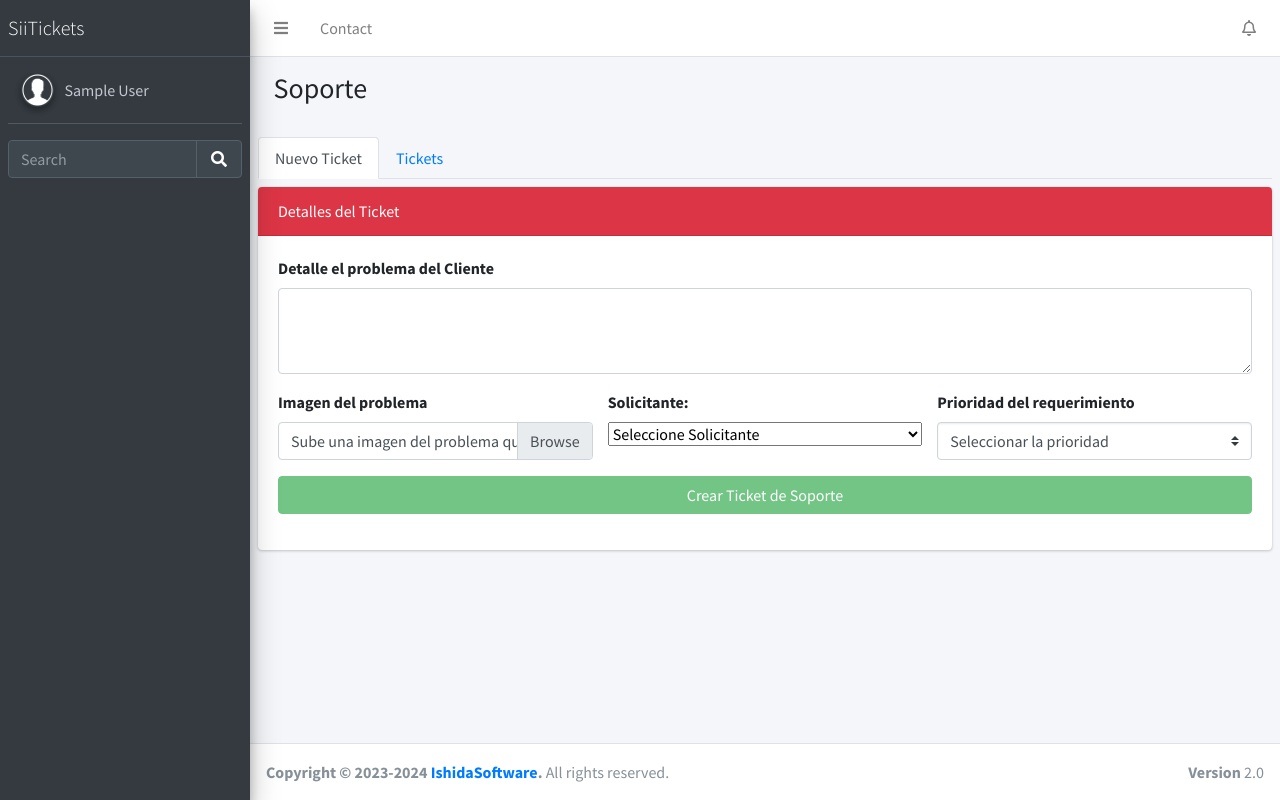
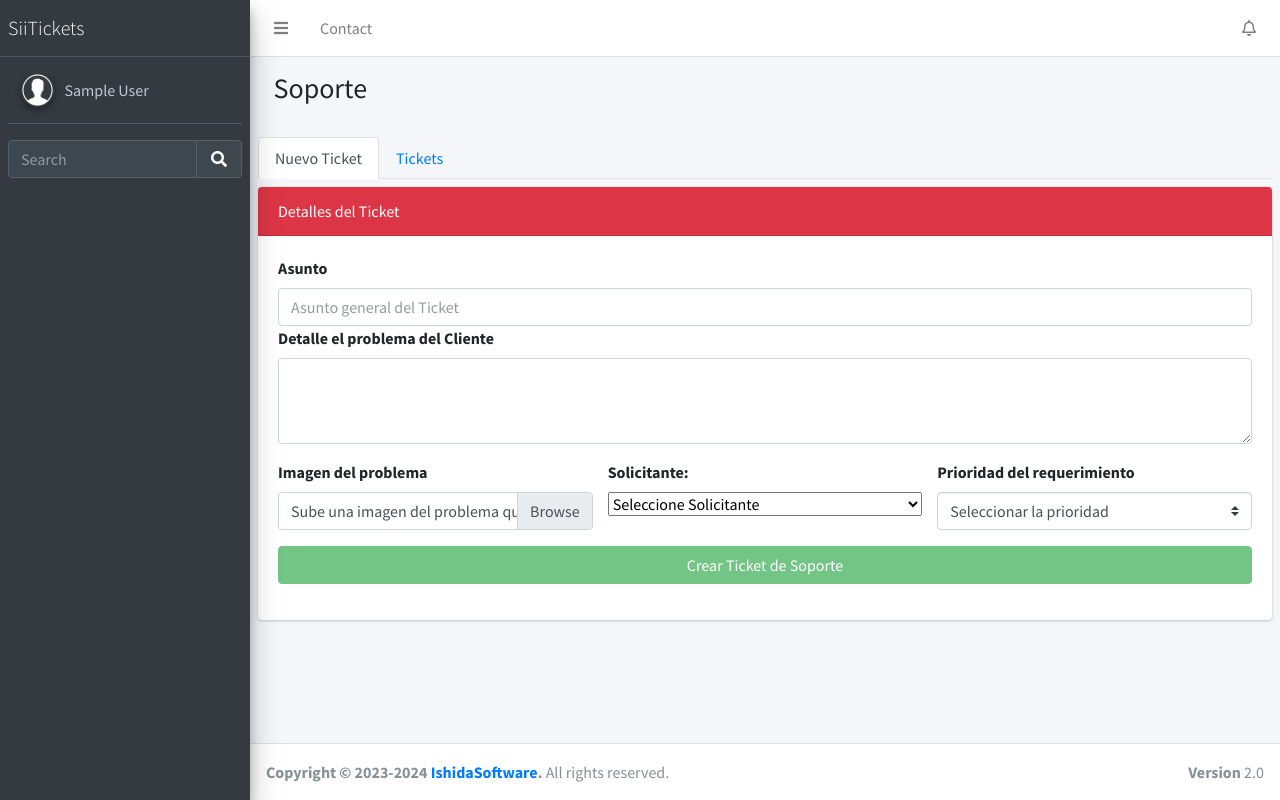
Before and after one commit to caeduardo99/SiiTickets, a Django app: page /soporte in a window 1280 px wide. Run offline with Django 3.2, Linux system fonts and the light colour scheme; the visitor is signed in with stand-in values (Sample User, id 1); data comes from the database, SQL or seed files in the repository; data that the repository does not hold is empty; some libraries are stand-ins or nearby versions.

Commit message:
Added column Asunto for Ticket Soporte and Views

```diff
--- a/soporte/models.py
+++ b/soporte/models.py
@@ -84,6 +84,7 @@ class TicketSoporte(models.Model):
     fechaInicio = models.DateTimeField(null=True, blank=True)
     fechaFinalizacion = models.DateTimeField(null=True, blank=True)
     fechaFinalizacionReal = models.DateTimeField(null=True, blank=True)
+    asunto = models.CharField(max_length=200, default='')
     comentario = models.CharField(max_length=255)
     prioridad = models.CharField(null=True, blank=True, max_length=255)
     causaerror = models.CharField(max_length=255)
--- a/soporte/static/dist/utils/soporte.js
+++ b/soporte/static/dist/utils/soporte.js
@@ -17,9 +17,10 @@ let resultadosProyectos,
   nombreEmpresaSolicitante,
   idEstadoGeneralTicket,
   estadoGeneraTicket,
-  auntoTicket,
+  detalleTicket,
   phoneSelected,
   textAgente,
+  asunto,
   orderList,
   orderByDescending = false,
   base64Image;
@@ -36,6 +37,8 @@ const btnStateAwait = document.getElementById("btnStateAwait");
 const btnNotificarSolicitante = document.getElementById(
   "btnNotificarSolicitante"
 );
+const asuntoTicketAgenteEdit = document.getElementById("asuntoTicketAgenteEdit");
+const asuntoTicketAgente = document.getElementById("asuntoTicketAgente");
 const btnNullTicket = document.getElementById("btnNullTicket");
 const buscarSolicitante = document.getElementById("buscarSolicitante");
 const btnRegresarEstado = document.getElementById("btnRegresarEstado");
@@ -146,9 +149,7 @@ function tabular(resultadosProyectos, orderByFunc) {
     cellEmpresa.textContent = proyecto.nombreEmpresa;
 
     var cellMotivo = document.createElement("td");
-    cellMotivo.style.overflow = "hidden";
-    cellMotivo.style.fontSize = "12px";
-    cellMotivo.textContent = proyecto.comentario;
+    cellMotivo.textContent = proyecto.asunto == "" ? "S/E" : proyecto.asunto;
 
     var cellSolicitante = document.createElement("td");
     cellSolicitante.textContent = proyecto.fullNameSolicitante;
@@ -226,6 +227,11 @@ function tabular(resultadosProyectos, orderByFunc) {
         .then(async (data) => {
           infoGeneraTicket = data.ticket;
           infoTareas = data.actividades;
+          asunto = infoGeneraTicket[0].asunto == "" ? "No se ha especificado el asunto" : infoGeneraTicket[0].asunto;
+
+          asuntoTicketAgenteEdit.innerHTML = "";
+          asuntoTicketAgenteEdit.value = asunto;
+
           textAreaComentarioEdit.innerHTML = "";
           textAreaComentarioEdit.textContent = infoGeneraTicket[0].comentario;
           idEstadoGeneralTicket = infoGeneraTicket[0].idestado_id;
@@ -259,7 +265,7 @@ function tabular(resultadosProyectos, orderByFunc) {
           numeroSolicitante = infoGeneraTicket[0].telefonoSolicitante;
           nombreCompletoSolicitante = infoGeneraTicket[0].nombreApellido;
           nombreEmpresaSolicitante = infoGeneraTicket[0].nombreEmpresa;
-          auntoTicket = infoGeneraTicket[0].comentario;
+          detalleTicket = infoGeneraTicket[0].comentario;
 
           const idSolicitanteSeleccionado =
             infoGeneraTicket[0].idSolicitante_id;
@@ -995,6 +1001,7 @@ btnGenerarReporte.addEventListener("click", function () {
   var selectAgente = selectEditAgenteSolicitado.selectedOptions[0];
   var agente = selectAgente.textContent.toString();
   var agenteForamt = agente.replace(/^\s+|\s+$/g, "");
+  var asunto = asuntoTicketAgenteEdit.value;
 
   var solicitanteSelect = selectSolicitante.selectedOptions[0];
   var solcitante = solicitanteSelect.textContent.toString();
@@ -1017,8 +1024,8 @@ btnGenerarReporte.addEventListener("click", function () {
 
   makePdf(
     comentario.toString(),
+    asunto.toString(),
     solicitanteFormat,
-    solicitanteSelect.value,
     agenteForamt,
     fechaFormateada,
     fechaEstimadaFormateada,
@@ -1040,8 +1047,8 @@ textAreaCausaError.addEventListener("input", function () {
 // Funcion para crear el PDF
 function makePdf(
   comentario,
+  asunto,
   solicitante,
-  idSolicitante,
   agente,
   fechaCreacion,
   fechaEstimada,
@@ -1071,15 +1078,26 @@ function makePdf(
     content: [
       { image: imageUrl, width: 100, height: 100, alignment: "center" },
       {
-        text: `Ticket número: ${numTicketSoporte}`,
+        text: `Ticket número: 000-${numTicketSoporte}`,
         fontSize: 18,
         alignment: "center",
         bold: true,
         margin: [0, 15, 0, 0],
       },
       {
-        text: "Requerimiento solicitado ",
-        fontSize: 15,
+        text: "Asunto",
+        fontSize: 12,
+        bold: true,
+        margin: [0, 15, 0, 0],
+      },
+      {
+        text: asunto,
+        fontSize: 11,
+        margin: [0, 8, 0, 0],
+      },
+      {
+        text: "Detalle ",
+        fontSize: 12,
         bold: true,
         margin: [0, 15, 0, 0],
       },
@@ -1210,13 +1228,13 @@ btnCreateTicketAgent.addEventListener("click", function () {
   event.preventDefault();
 
   var csrftoken = getCookie("csrftoken");
-
+  var asunto = asuntoTicketAgente.value;
   var problema = textAreaProblemaAgent.value;
   var solicitante = solicitanteAgent.value;
   var prioridad = prioridadSelectAgent.value;
   var file = document.getElementById("inputFileAgent").files[0];
-
   var data = new FormData();
+  data.append("asuntoTicketAgente", asunto);
   data.append("textAreaProblemaAgent", problema);
   data.append("solicitanteAgent", solicitante);
   data.append("prioridadSelectAgent", prioridad);
@@ -1274,9 +1292,10 @@ btnNotificarSolicitante.addEventListener("click", function () {
   const phoneNumber = String(numeroSolicitante);
   var message;
   if (idEstadoGeneralTicket == 4) {
-    message = `Muy buenas tardes ${nombreCompletoSolicitante}, le informamos que su requerimiento paso a estado de ${estadoGeneraTicket}, por favor contactece con el administrador para verificar si su solicitud fue resuelta`;
+    message = `Estimado/s ${nombreCompletoSolicitante}, le informamos que su requerimiento: *${detalleTicket}*, Ticket *#${numTicketSoporte}* fue atendido, por favor confirmar si su solicitud fue resuelta.`;
   } else {
-    message = `Muy buenas, le saluda ${razonSocial} del departamento de soporte de Ishida Software, le escribo con respecto al ticket número *${numTicketSoporte}* con asunto de *${auntoTicket}* que solicitó el usuario ${nombreCompletoSolicitante} - ${nombreEmpresaSolicitante}.
+    message = `Estimado/s, le saluda ${razonSocial} del departamento de soporte de Ishida Software, me dirigo con respecto al ticket *#${numTicketSoporte}* con asunto: *${detalleTicket}*
+    Que solicitó el usuario ${nombreCompletoSolicitante} - ${nombreEmpresaSolicitante}.
     Por lo tanto solicito los siguientes requerimiento para completar su solicitud:`;
   }
 
--- a/soporte/templates/soporte.html
+++ b/soporte/templates/soporte.html
@@ -37,6 +37,12 @@
                             <div id="formularioCliente" style="display: none;">
                                 <form class="form-group" method="post" action="{% url 'crear_ticket_soporte' %}">
                                     {% csrf_token %}
+                                    <div class="row g-1">
+                                        <div class="col-md-12">
+                                            <label for="asuntoTicket" class="form-label">Asunto</label>
+                                            <input type="text" name="asuntoTicket" class="form-control" placeholder="Asunto general del Ticket">
+                                        </div>
+                                    </div>
                                     <div class="row g-1">
                                         <div class="col-md-12">
                                             <div class="mb-3">
@@ -87,9 +93,16 @@
                                     </div>
                                 </form>
                             </div>
+
                             <div id="formularioAgente" style="display: none;">
                                 <form class="form-group" method="post" action="{% url 'crear_ticket_soporte_agente' %}" enctype="multipart/form-data">
                                     <!-- Resto del formulario aquí -->
+                                    <div class="row g-1">
+                                        <div class="col-md-12">
+                                            <label for="asuntoTicket" class="form-label">Asunto</label>
+                                            <input type="text" name="asuntoTicketAgente" id="asuntoTicketAgente" class="form-control" placeholder="Asunto general del Ticket">
+                                        </div>
+                                    </div>
                                     <div class="row g-1">
                                         <div class="col-md-12">
                                             <div class="mb-3">
@@ -164,7 +177,7 @@
                                 <tr>
                                     <th>NumTicket</th>
                                     <th>Empresa</th>
-                                    <th>Motivo</th>
+                                    <th>Asunto</th>
                                     <th>Solicitante</th>
                                     <th>Prioridad</th>
                                     <th>Fecha de Solicitud</th>
@@ -195,6 +208,12 @@
             </div>
             <div class="modal-body">
                 <form class="form">
+                    <div class="row g-1">
+                        <div class="col-md-12">
+                            <label for="asuntoTicket" class="form-label">Asunto</label>
+                            <input type="text" name="asuntoTicketAgenteEdit" id="asuntoTicketAgenteEdit" class="form-control" disabled>
+                        </div>
+                    </div>
                     <div class="row g-1">
                         <div class="col-md-12">
                             <label for="textAreaComentarioEdit" class="form-label">Comentario</label>
--- a/soporte/views.py
+++ b/soporte/views.py
@@ -599,7 +599,7 @@ def ticketsoportescreados(request):
     consulta_sql = """"""
     if id_usuario == 2 or id_usuario == 1:
         consulta_sql += """
-        select st.id as NumTicket, st.comentario, st.chat, st.facturar, st.causaerror, st.fechaCreacion as fechaCreacionTicket, st.fechaInicio as fechaInicioTicket, st.fechaFinalizacion as fechaFinalizacionTicket, st.fechaFinalizacionReal as fechaFinalizacionRealTicket, st.prioridad,
+        select st.id as NumTicket, st.comentario, st.asunto, st.chat, st.facturar, st.causaerror, st.fechaCreacion as fechaCreacionTicket, st.fechaInicio as fechaInicioTicket, st.fechaFinalizacion as fechaFinalizacionTicket, st.fechaFinalizacionReal as fechaFinalizacionRealTicket, st.prioridad,
         au.id as idAgente, au.first_name as NombreAgente, au.last_name as ApellidoAgente,
         ss.id as idSolicitante, ss.nombreApellido as fullNameSolicitante,
         se.id as idEstado, se.descripcion as estado,
@@ -617,7 +617,7 @@ def ticketsoportescreados(request):
         """
     else:
         consulta_sql += """
-        select st.id as NumTicket, st.comentario, st.chat, st.facturar, st.causaerror, st.fechaCreacion as fechaCreacionTicket, st.fechaInicio as fechaInicioTicket, st.fechaFinalizacion as fechaFinalizacionTicket, st.fechaFinalizacionReal as fechaFinalizacionRealTicket, st.prioridad,
+        select st.id as NumTicket, st.comentario, st.asunto, st.chat, st.facturar, st.causaerror, st.fechaCreacion as fechaCreacionTicket, st.fechaInicio as fechaInicioTicket, st.fechaFinalizacion as fechaFinalizacionTicket, st.fechaFinalizacionReal as fechaFinalizacionRealTicket, st.prioridad,
         au.id as idAgente, au.first_name as NombreAgente, au.last_name as ApellidoAgente,
         ss.id as idSolicitante, ss.nombreApellido as fullNameSolicitante,
         se.id as idEstado, se.descripcion as estado,
@@ -639,7 +639,7 @@ def ticketsoportescreados(request):
     """
 
     consulta_get_projects = """
-select st.id as NumTicket, st.comentario, st.chat, st.facturar, st.causaerror, st.fechaCreacion as fechaCreacionTicket, st.fechaInicio as fechaInicioTicket, st.fechaFinalizacion as fechaFinalizacionTicket, st.fechaFinalizacionReal as fechaFinalizacionRealTicket, st.prioridad,
+select st.id as NumTicket, st.comentario, st.asunto, st.chat, st.facturar, st.causaerror, st.fechaCreacion as fechaCreacionTicket, st.fechaInicio as fechaInicioTicket, st.fechaFinalizacion as fechaFinalizacionTicket, st.fechaFinalizacionReal as fechaFinalizacionRealTicket, st.prioridad,
         au.id as idAgente, au.first_name as NombreAgente, au.last_name as ApellidoAgente,
         ss.id as idSolicitante, ss.nombreApellido as fullNameSolicitante,
         se.id as idEstado, se.descripcion as estado,
@@ -1153,6 +1153,7 @@ def ticketsoportescreadosid(request, ticket_id):
         st.fechaFinalizacion,
         st.fechaFinalizacionReal,
         st.comentario,
+        st.asunto,
         st.causaerror,
         st.facturar,
         st.idAgente_id,
@@ -1804,6 +1805,7 @@ def info_panel_contro(request):
 def crear_ticket_soporte(request):
     try:
         fecha_actual = datetime.now()
+        asunto = request.POST.get("asuntoTicket", "")
         detalle_problema = request.POST.get("exampleFormControlTextarea1", "")
         imagen_problema = request.FILES.get("inputGroupFile03", None)
         prioridad = request.POST.get("prioridadSelect", "")
@@ -1836,6 +1838,7 @@ def crear_ticket_soporte(request):
             fechaFinalizacionReal=fecha_finalizacion_real,
             comentario=detalle_problema,
             prioridad=prioridad,
+            asunto=asunto,
             causaerror=causa_error,
             idestado=EstadosTicket.objects.get(id=idEstado),
             facturar=factura,
@@ -1859,6 +1862,7 @@ def crear_ticket_soporte(request):
 @require_POST
 def crear_ticket_soporte_agente(request):
     if request.method == "POST":
+        asunto = request.POST.get("asuntoTicketAgente")
         detalle_problema = request.POST.get("textAreaProblemaAgent")
         solicitante = request.POST.get("solicitanteAgent")
         prioridad = request.POST.get("prioridadSelectAgent")
@@ -1889,6 +1893,7 @@ def crear_ticket_soporte_agente(request):
             fechaInicio=fecha_inicio,
             fechaFinalizacion=fecha_finalizacion,
             fechaFinalizacionReal=fecha_finalizacion_real,
+            asunto=asunto,
             comentario=detalle_problema,
             prioridad=prioridad,
             causaerror=causa_error,
```
